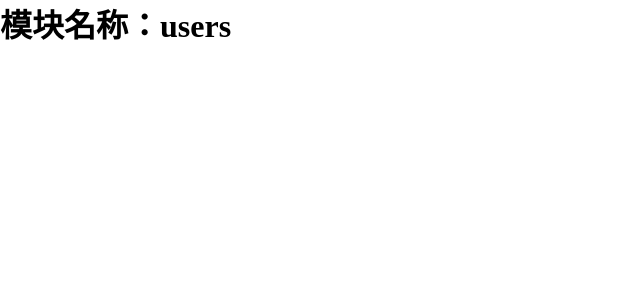
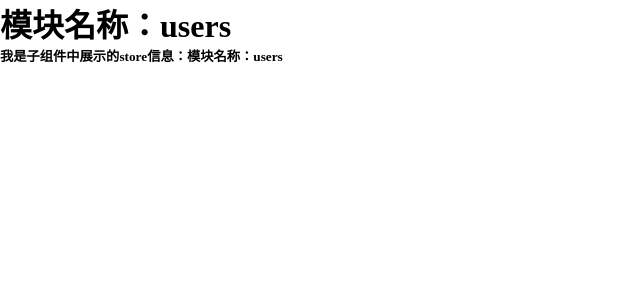
Before and after one commit to cz-frontend/pinia-study, a Vue app: page /home in a window 1280 px wide. Shown: the top 300 px of the page, without its empty margins (0-640 px from the left). Built offline with nearby package versions, Linux system fonts and the light colour scheme.

Commit message:
feat: 子组件通信

```diff
--- /dev/null
+++ b/src/pages/home/components/ChildComponent.vue
@@ -0,0 +1,9 @@
+<template>
+  <h5>我是子组件中展示的store信息：模块名称：{{ store.modulename }}</h5>
+</template>
+
+<script setup>
+import { useUserStore } from "@/store/user.js";
+
+const store = useUserStore();
+</script>
--- a/src/pages/home/homePage.vue
+++ b/src/pages/home/homePage.vue
@@ -1,11 +1,13 @@
 <template>
   <div>
     <h1>模块名称：{{ store.modulename }}</h1>
+    <ChildComponent />
   </div>
 </template>
 
 <script setup>
 import { useUserStore } from "@/store/user";
+import ChildComponent from "./components/ChildComponent.vue";
 
 const store = useUserStore();
 </script>
```
